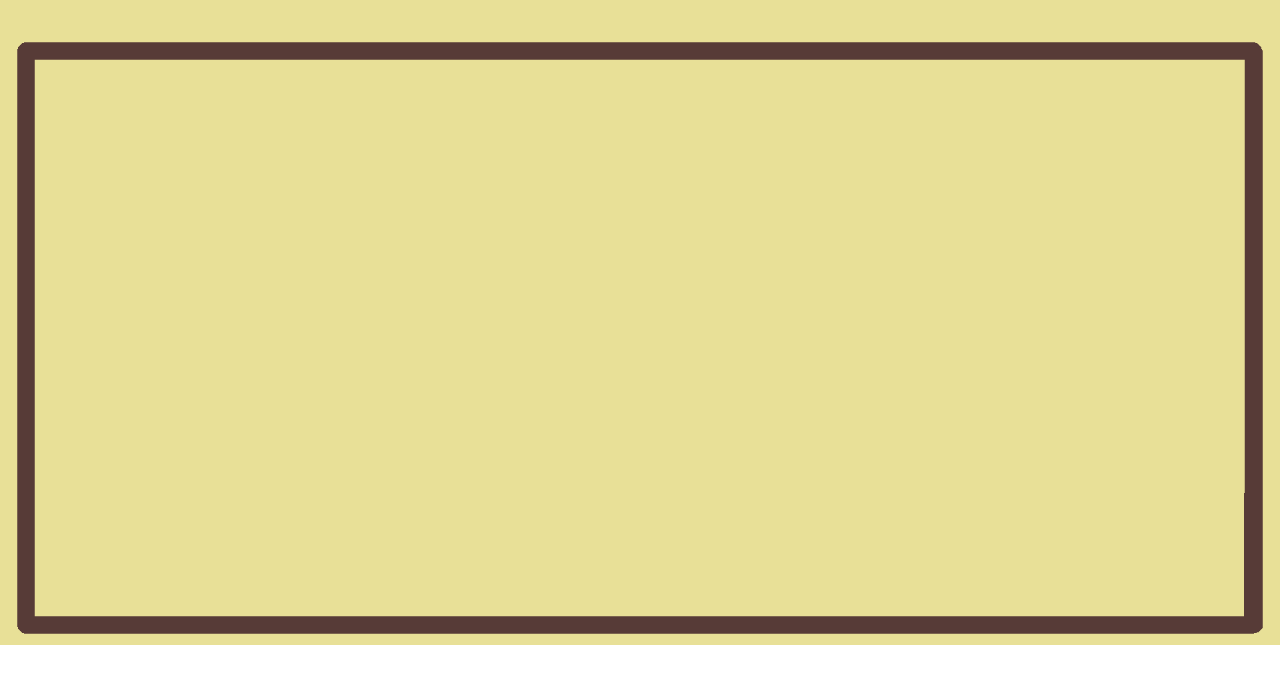
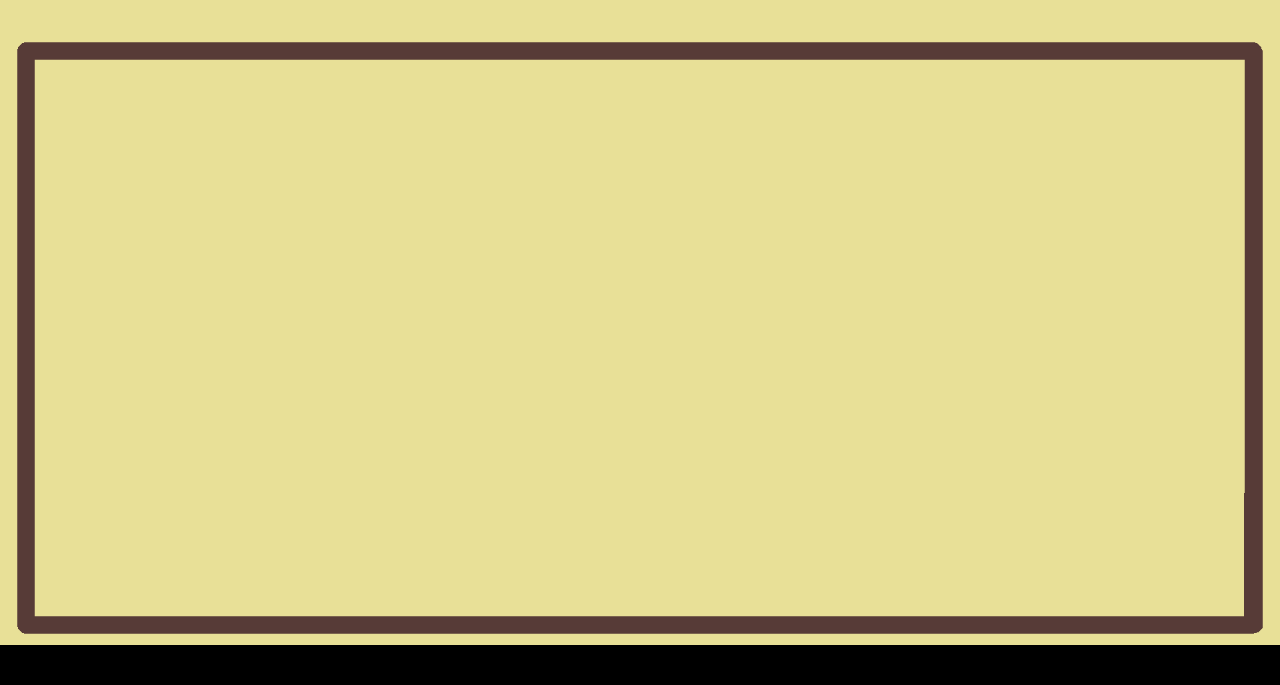
Before and after one commit to CrosstalkDev/Crosstalk, a plain HTML site: page index.html in a window 1280 px wide. Shown: the part 115-800 px from the top of the page. Drawn offline with Linux system fonts and the light colour scheme.

Commit message:
Update style.css

```diff
--- a/style.css
+++ b/style.css
@@ -1,4 +1,4 @@
-body {
+/*body {
   margin: 0;
   padding: 0;
   width: 100vw;
@@ -8,4 +8,19 @@ body {
   background-position: center;
   background-repeat: no-repeat;
   overflow: hidden;
+} */
+
+html, body {
+  margin: 0;
+  padding: 0;
+  width: 100vw;
+  height: 100vh;
+  overflow: hidden;
 }
+body {
+  background-image: url("PNGs/background.png");
+  background-size: contain;
+  background-position: center;
+  background-repeat: no-repeat;
+  background-color: #000; /* fallback color */
+}
```
